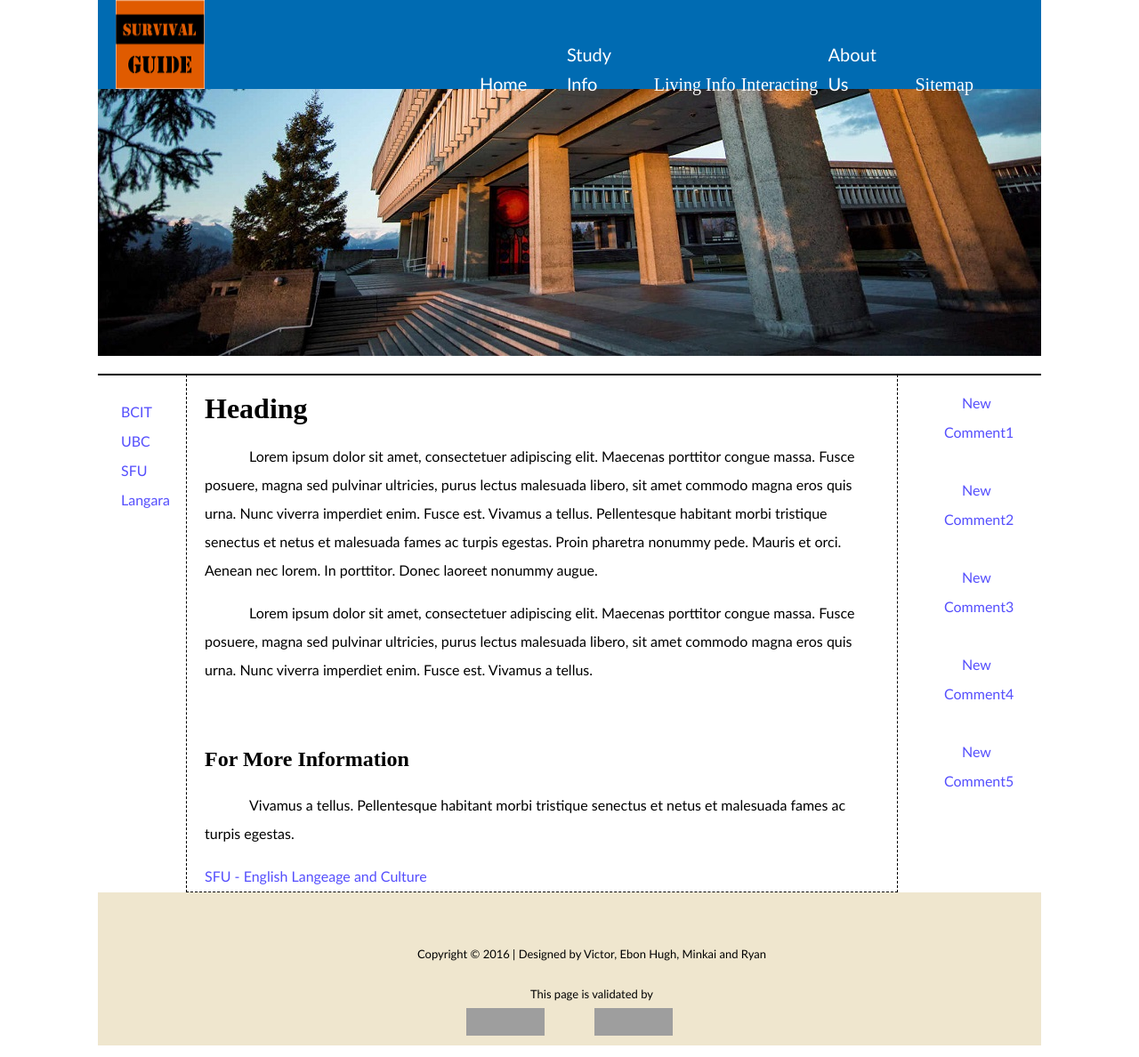
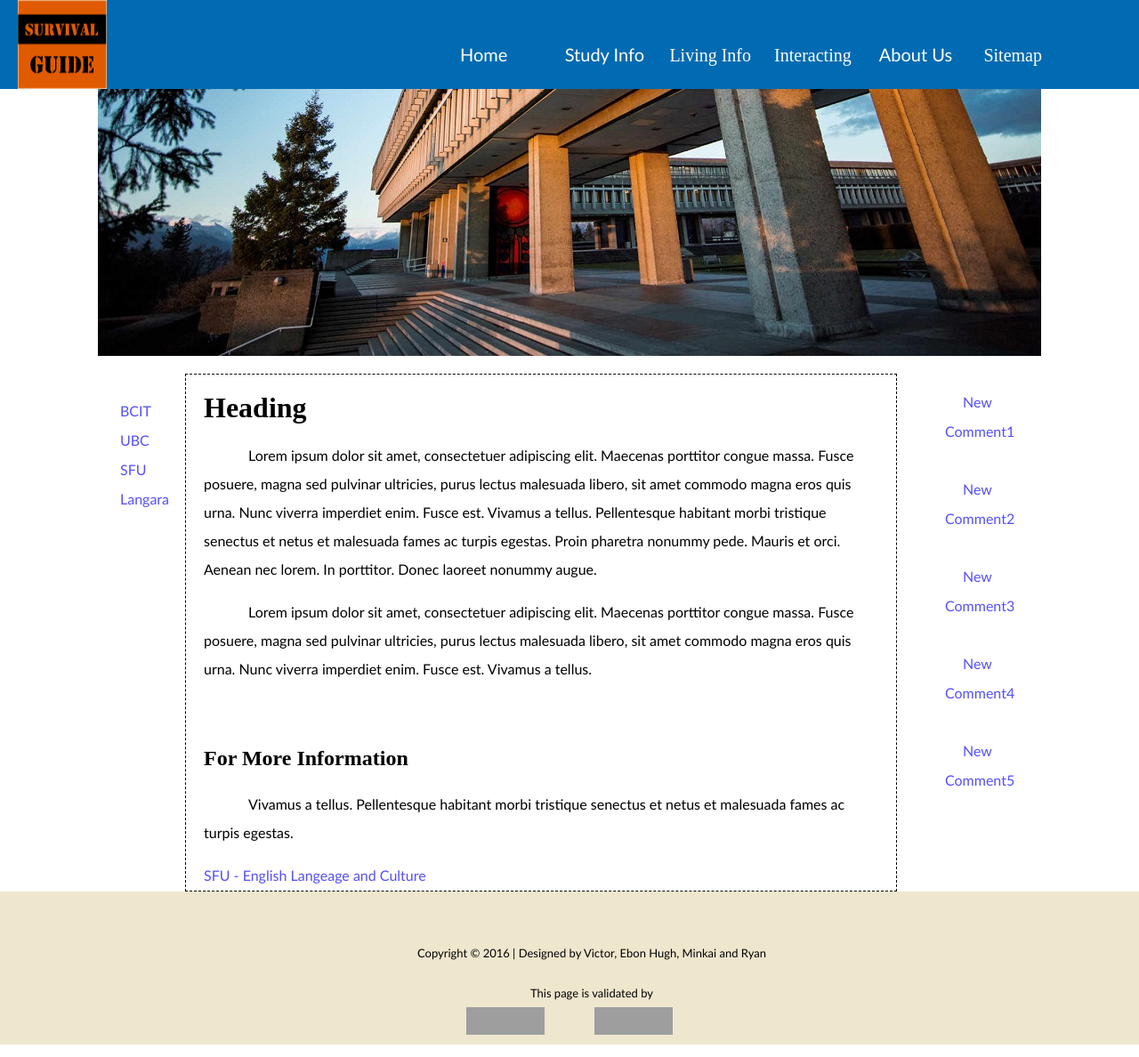
Before and after one commit to ryanhhtan/G12, a PHP site: page /html/SFU.html in a window 1280 px wide; the page is wider, and only the part inside the window is pictured. Shown: that part at 89% size. Run offline with PHP 8.4, Linux system fonts and the light colour scheme; grey boxes are pictures that could not be loaded.

Commit message:
Fixed the header & footer problems.

```diff
--- a/html/CommentBoard.html
+++ b/html/CommentBoard.html
@@ -5,7 +5,7 @@
 		<title>Comment Board</title>
 		<link rel="stylesheet" href="../style/CommentBoard.css">
         <script src="https://ajax.googleapis.com/ajax/libs/jquery/2.2.0/jquery.min.js"></script>
-        <script src="../scripts/addheaderfooter_jquery_jquery.js"></script>
+        <script src="../scripts/addheaderfooter_jquery.js"></script>
      </head>
 <body>
     <div id="header"></div>
@@ -97,6 +97,7 @@
         </ul>
 	</div>
 </div>
+
 <div id="footer"></div>
 <!--<footer>
     <div id="footer">
--- a/html/SFU.html
+++ b/html/SFU.html
@@ -23,14 +23,10 @@
         </div>
 
     </header>-->
-	<div id="topdiv">
-		<!-- <img id="SFUBurnaby" src="../Images/SFU/SFU Burnaby.jpg" alt="SFU Burnaby"> -->
-	</div>
-
-	<div id="block">
-	</div>
 
 <div id="wrapper">
+    <div id="topdiv"></div>
+    <div id="block"></div>
 	<div id="subnav">
 		<ul>
 			<li><a href="BCIT.html">BCIT</a></li>
@@ -64,6 +60,7 @@
         </ul>
 	</div>
 </div>
+
 <div id="footer"></div>
 <!--<footer>
     <div id="footer">
--- a/style/CommentBoard.css
+++ b/style/CommentBoard.css
@@ -19,7 +19,6 @@
 
 #wrapper{
 	margin: auto;
-    border: thin black solid;
     line-height:  200%;
     width: 1060px;
 }
--- a/style/Langara.css
+++ b/style/Langara.css
@@ -19,7 +19,7 @@
 
 #wrapper{
 	margin: auto;
-    border: thin black solid;
+    width: 1060px;
 }
 
 #subnav{
@@ -51,7 +51,7 @@
 }
 
 body {
-	width: 1060px;
+	width: auto;
 	margin: auto;
     line-height:  200%;
 }
--- a/style/SFU.css
+++ b/style/SFU.css
@@ -13,13 +13,13 @@
 }
 
 #block{
-	width: 1060px;
+	width: auto;
 	height: 20px;
 }
 
 #wrapper{
 	margin: auto;
-    border: thin black solid;
+    width: 1060px;
 }
 
 #subnav{
@@ -51,7 +51,7 @@
 }
 
 body {
-	width: 1060px;
+	width: auto;
 	margin: auto;
     line-height:  200%;
 }
```
Also changed, not shown: html/Langara.html (+3 -5 lines).
